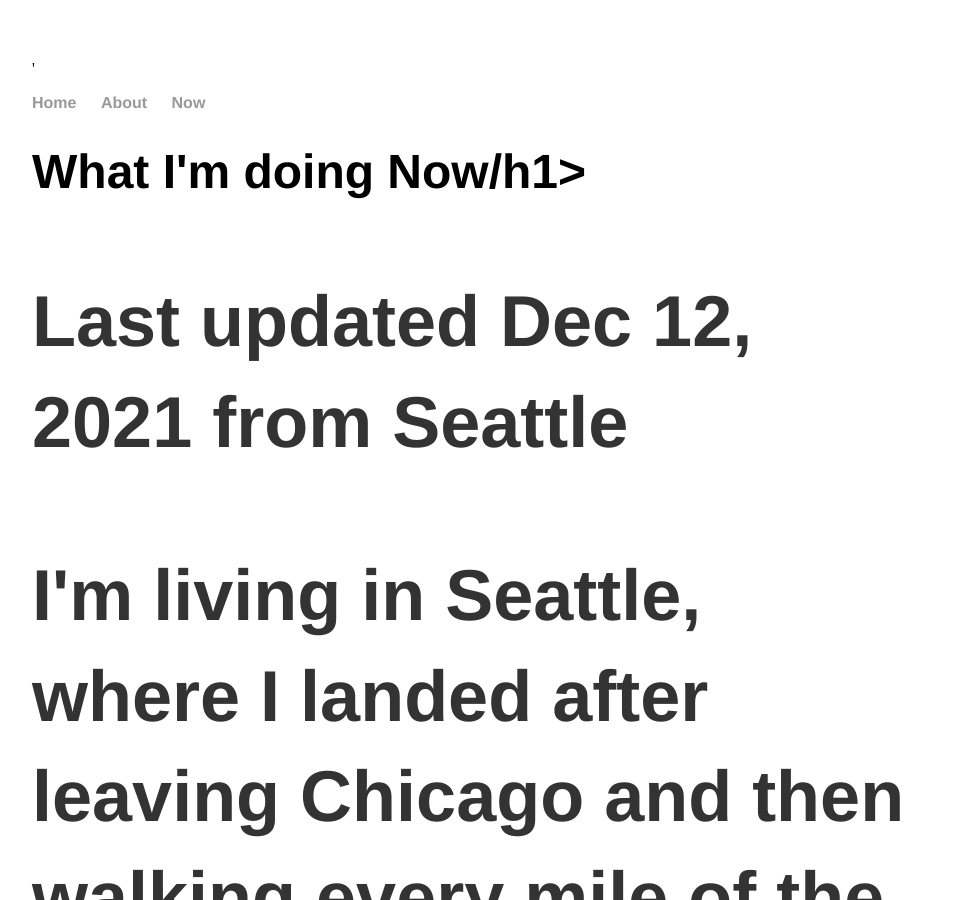
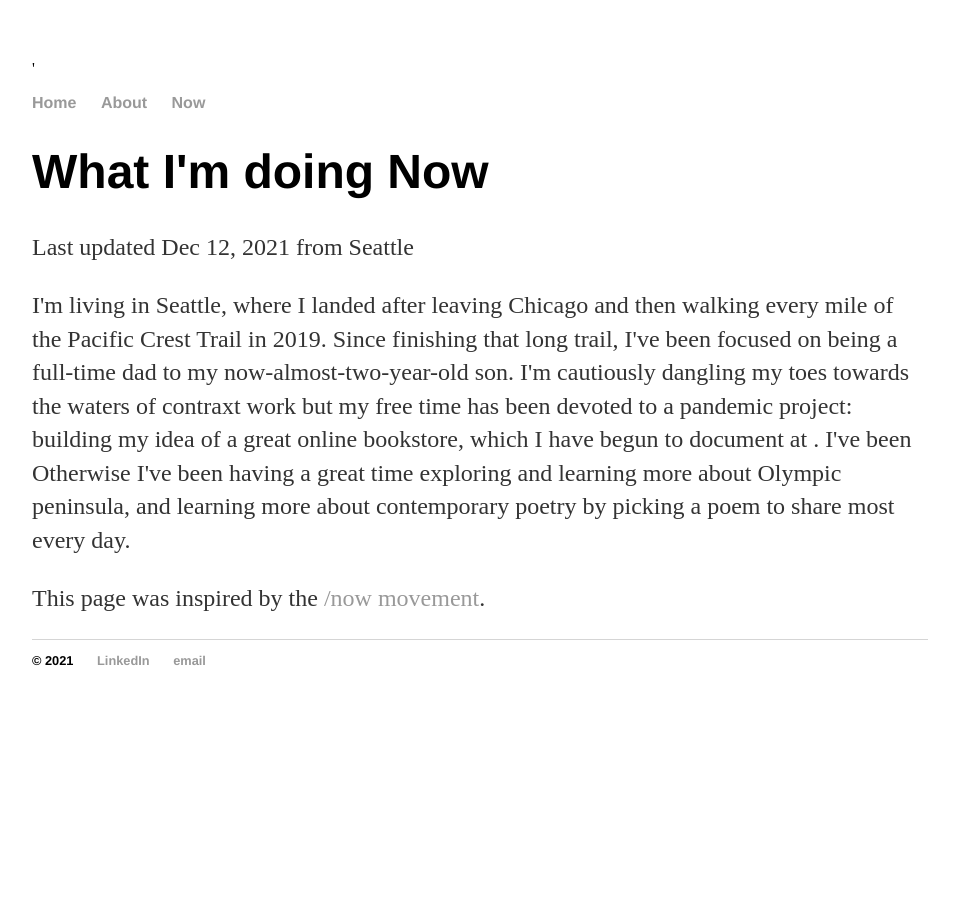
Before and after one commit to StevenPate/stevenpate.github.io, a Jekyll site: the page built from now/index.html, in a window 1280 px wide and 900 px high. Shown: the whole window, without its empty margins (160-1119 px from the left). Built offline with Jekyll 4.4.1, drawn with Linux system fonts in a browser that asks for light colours.

Commit message:
Now page content

```diff
--- a/now/index.html
+++ b/now/index.html
@@ -3,7 +3,7 @@ layout: default
 title: What I'm doing Now
 ---
 <div class="blurb">
-	<h1>{{ page.title }}/h1>
+	<h1>{{ page.title }}</h1>
   <p>Last updated Dec 12, 2021 from Seattle</p>
   <p>I'm living in Seattle, where I landed after leaving Chicago and then walking every mile of the Pacific Crest Trail in 2019. Since finishing that long trail, I've been focused on being a full-time dad to my now-almost-two-year-old son. I'm cautiously dangling my toes towards the waters of contraxt work but my free time has been devoted to a pandemic project: building my idea of a great online bookstore, which I have begun to document at <A href="https://whatisabookstore.com"></A>. I've been Otherwise I've been having a great time exploring and learning more about Olympic peninsula, and learning more about contemporary poetry by picking a poem to share most every day.</p>
   <p>This page was inspired by the <a href="https://sivers.org/nowff">/now movement</a>.</p>
```
